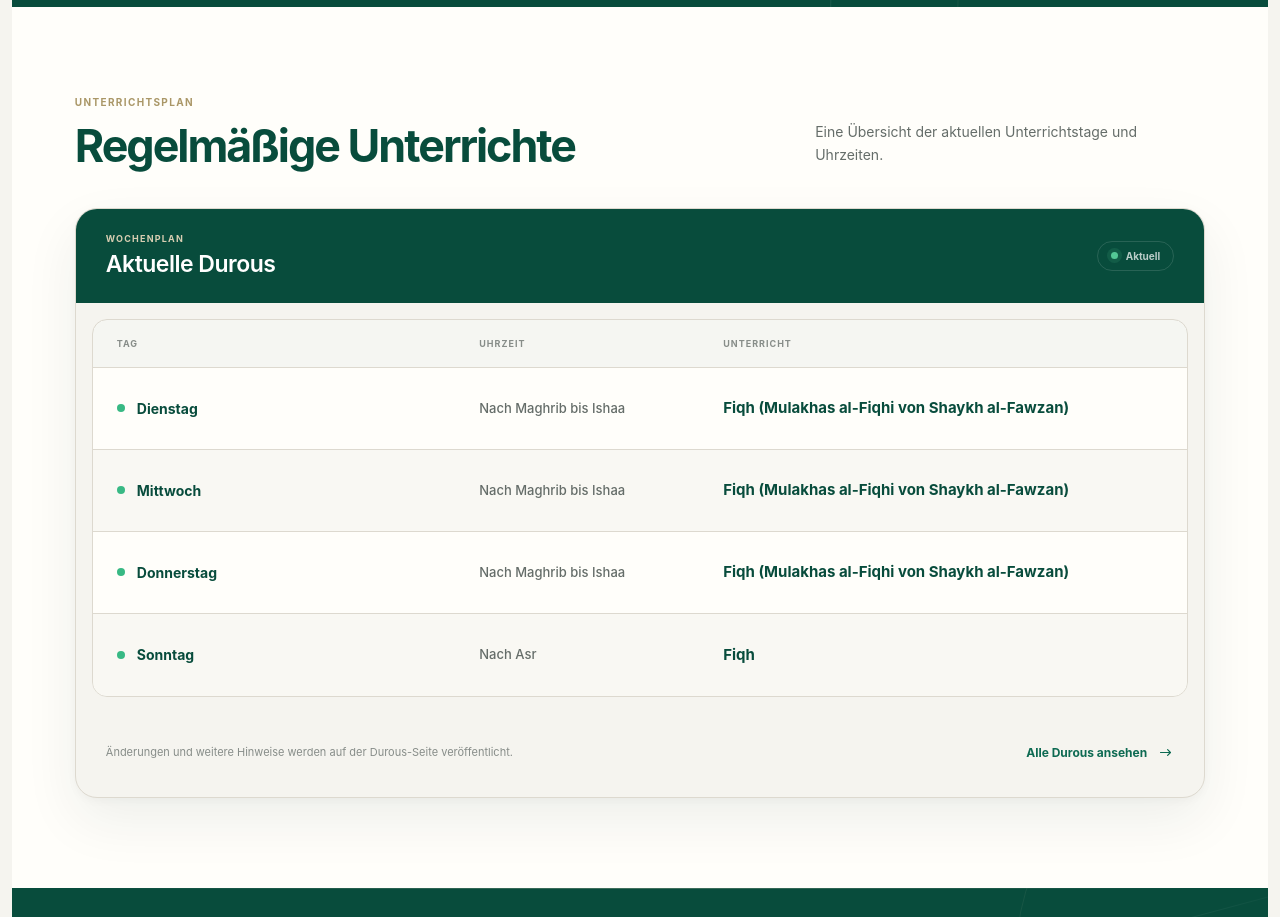
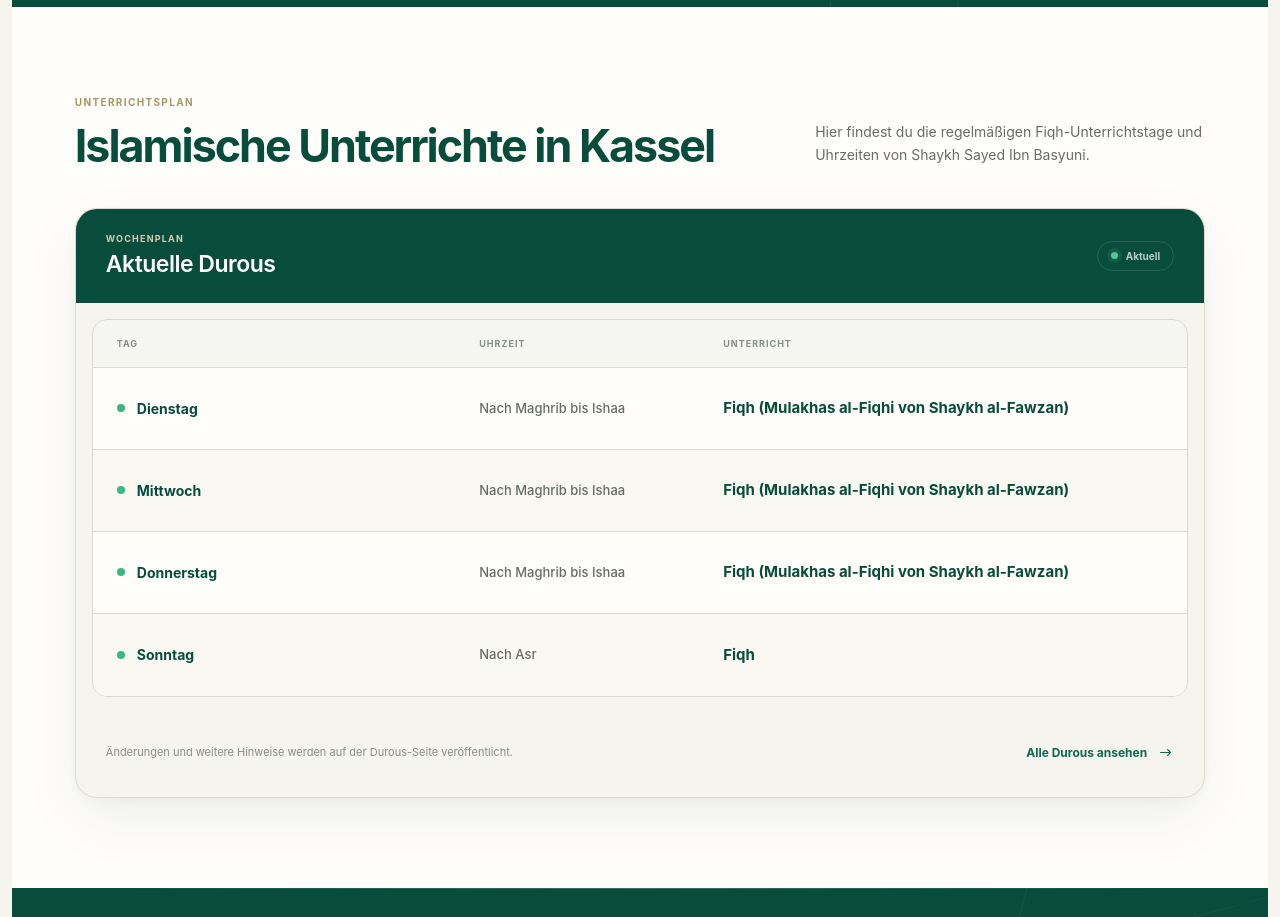
Before and after one commit to SoufianElfouzari/Shaykh-Sayed-Ibn-Basyuni-Website, a React (Vite) app: page /durous in a window 1280 px wide. Shown: the part 2880-3797 px from the top of the page. Built offline with nearby package versions, Linux system fonts and the light colour scheme; no server answers; the database is empty.

Commit message:
SEO: refine published lesson schedule without changing layout

```diff
--- a/src/pages/common/LessonSchedule/LessonSchedule.jsx
+++ b/src/pages/common/LessonSchedule/LessonSchedule.jsx
@@ -3,11 +3,10 @@ import { Link } from "react-router-dom";
 import "./LessonSchedule.css";
 
 const fallbackLessons = [
-  { id: 1, day: "Dienstag", time: "Nach Asr", subject: "Mustalah al-Hadith" },
-  { id: 2, day: "Mittwoch", time: "Nach Asr", subject: "Fiqh (Mulakhas al-Fiqhi von Shaykh al-Fawzan)" },
-  { id: 3, day: "Donnerstag", time: "Nach Asr", subject: "Fiqh (Mulakhas al-Fiqhi von Shaykh al-Fawzan)" },
+  { id: 1, day: "Dienstag", time: "Nach Maghrib bis Ishaa", subject: "Fiqh (Mulakhas al-Fiqhi von Shaykh al-Fawzan)" },
+  { id: 2, day: "Mittwoch", time: "Nach Maghrib bis Ishaa", subject: "Fiqh (Mulakhas al-Fiqhi von Shaykh al-Fawzan)" },
+  { id: 3, day: "Donnerstag", time: "Nach Maghrib bis Ishaa", subject: "Fiqh (Mulakhas al-Fiqhi von Shaykh al-Fawzan)" },
   { id: 4, day: "Sonntag", time: "Nach Asr", subject: "Fiqh" },
-  { id: 5, day: "Sonntag", time: "Nach Maghrib bis Ishaa", subject: "Fiqh (Arabisch)" },
 ];
 
 function ArrowIcon() {
@@ -76,13 +75,13 @@ function LessonSchedule() {
             </p>
 
             <h2 className="sib-schedule-title">
-              Regelmäßige Unterrichte
+              Islamische Unterrichte in Kassel
             </h2>
           </div>
 
           <p className="sib-schedule-intro">
-            Eine Übersicht der aktuellen Unterrichtstage und
-            Uhrzeiten.
+            Hier findest du die regelmäßigen Fiqh-Unterrichtstage
+            und Uhrzeiten von Shaykh Sayed Ibn Basyuni.
           </p>
         </header>
 
```
